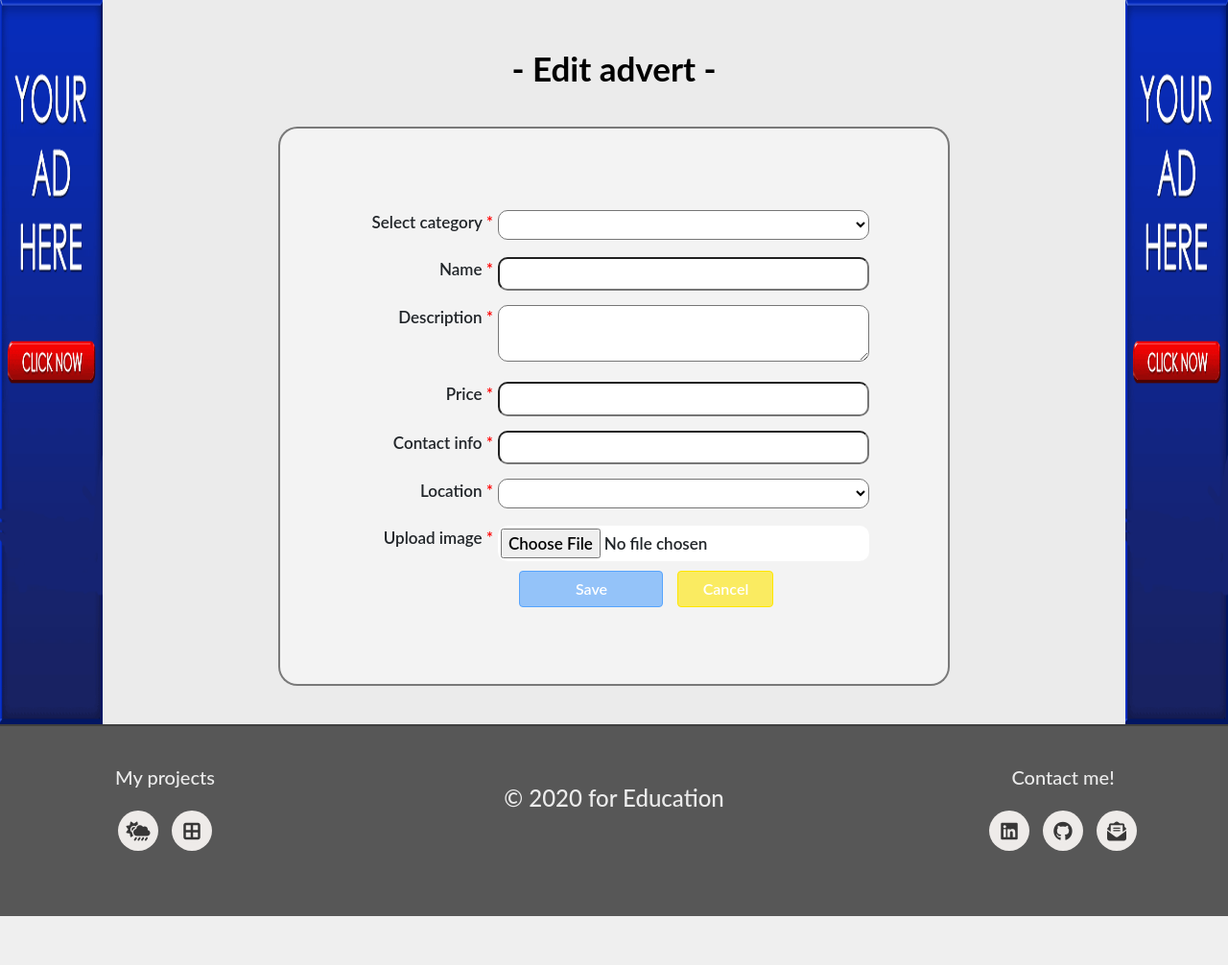
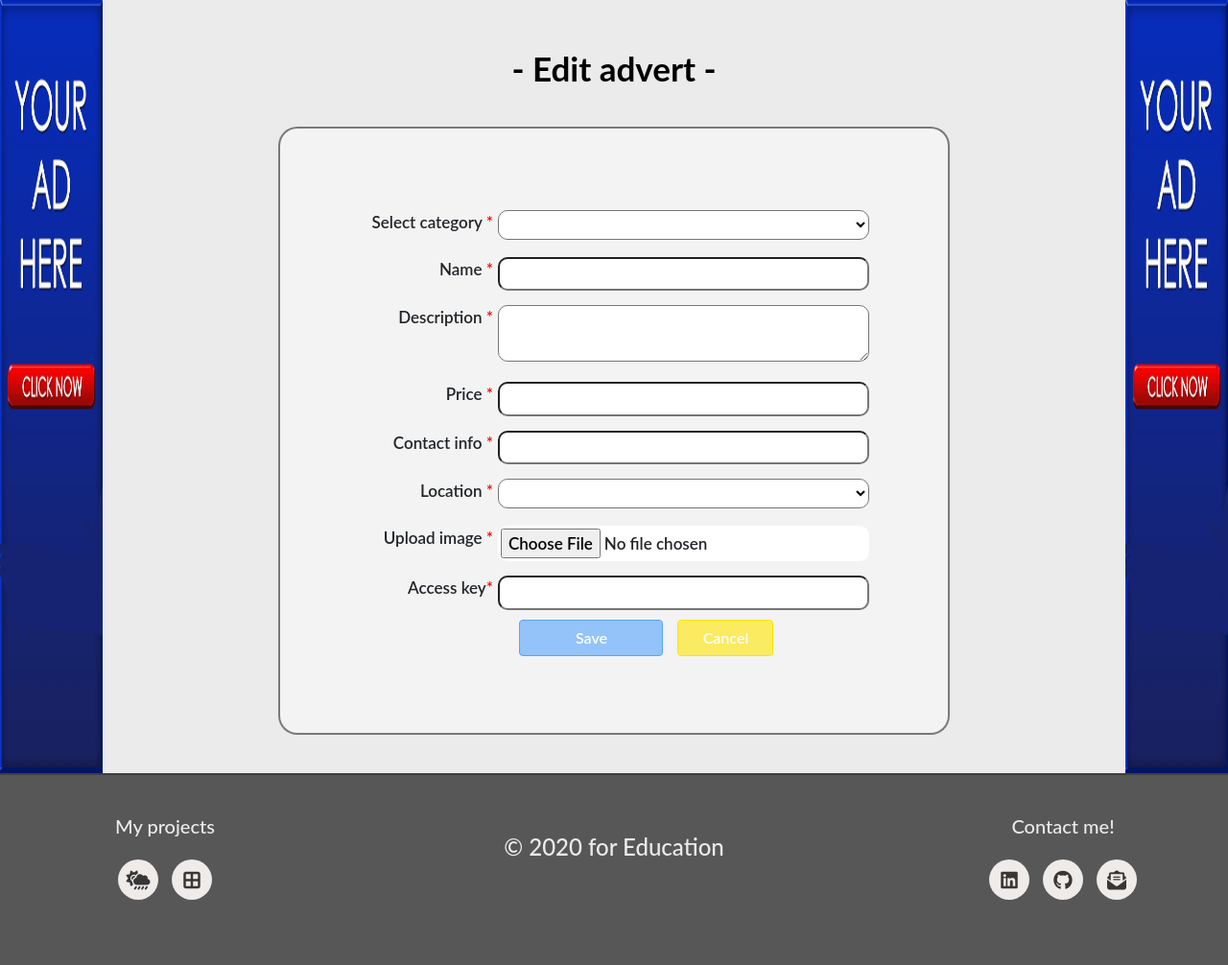
Before and after one commit to romangrubic/Snoop-Adverts-Flask, a Flask app: template templates/edit_advert.html in a window 1280 px wide. Shown: the part 85-1091 px from the top of the page at 96% size. Before the commit the page ends 1040 px from the top, so only its background shows below. Run offline with Flask 2, Linux system fonts and the light colour scheme; the template is opened without the code that fills it, so the values that code supplies are empty; some libraries are stand-ins or nearby versions.

Commit message:
Created access key that user inputs during adding advert to use for deleting an advert as a security measure.

```diff
--- a/app.py
+++ b/app.py
@@ -185,7 +185,9 @@ def insert_advert():
         'contact_info': request.form.get('contact_info'),
         'location': request.form.get('location'),
         'imageURL': advert_image.filename,
-        'views': 0
+        'views': 0,
+        'key': request.form.get('access_key')
+
     }
     advert.insert_one(new_advert)
     return redirect(url_for('home'))
@@ -231,17 +233,28 @@ def update_advert(advert_id):
         'contact_info': request.form.get('contact_info'),
         'location': request.form.get('location'),
         'imageURL': image_filename,
-        'views': int(request.form.get('views'))
+        'views': int(request.form.get('views')),
+        'key': request.form.get('access_key')
     })
     return redirect(url_for('view_advert', advert_id=advert_id))
 
 
 # ------------------ Deleting advert ---------------------------
-@app.route('/delete_advert/<advert_id>')
-def delete_advert(advert_id):
+def delete(advert_id):
     advert = mongo.db.advert
     advert.remove({'_id': ObjectId(advert_id)})
     return redirect(url_for('home'))
+
+
+@app.route('/delete_advert/<advert_id>', methods=['POST'])
+def delete_advert(advert_id):
+    advert = mongo.db.advert.find_one({"_id": ObjectId(advert_id)})
+
+    if advert['key'] == request.form.get('access_key2'):
+        delete(advert_id)
+        return redirect(url_for('home'))
+    else:
+        return redirect(url_for('marketplace'))
 
 
 # ------------- Host/Port/Debug --------------------------------
--- a/templates/edit_advert.html
+++ b/templates/edit_advert.html
@@ -90,10 +90,15 @@
 													<input class="add-inputs" type="file" id="advert_image" name="advert_image" accept="image/*" value="{{advert.imageURL}}">
                             </div>
 												</div>
-
-
-
-											<div class="row offset-md-1 justify-content-center">
+                                                <div class="row">
+												<div class="offset-1 col-10 offset-md-0 col-md-4 text-md-right">
+													<label>Access key<span class="red-star">*</span></label>
+												</div>
+												<div class="offset-2 col-10 offset-md-0 col-md-8 inputs">
+                                                    <input class="add-inputs" id="access_key" name="access_key"  value="{{advert.access_key}}" minlength="4" maxlength="15" required>
+												</div>
+                                                </div>
+                                            <div class="row offset-md-1 justify-content-center">
 												<button class="btn edit-btn" type="submit" name="action">Save</button>
 											<a href="{{url_for('view_advert', advert_id=advert._id)}}"
 													class="btn btn-cancel">Cancel</a>
```
Also changed, not shown: templates/add_advert.html (+8 -0 lines), templates/view_advert.html (+9 -8 lines).
